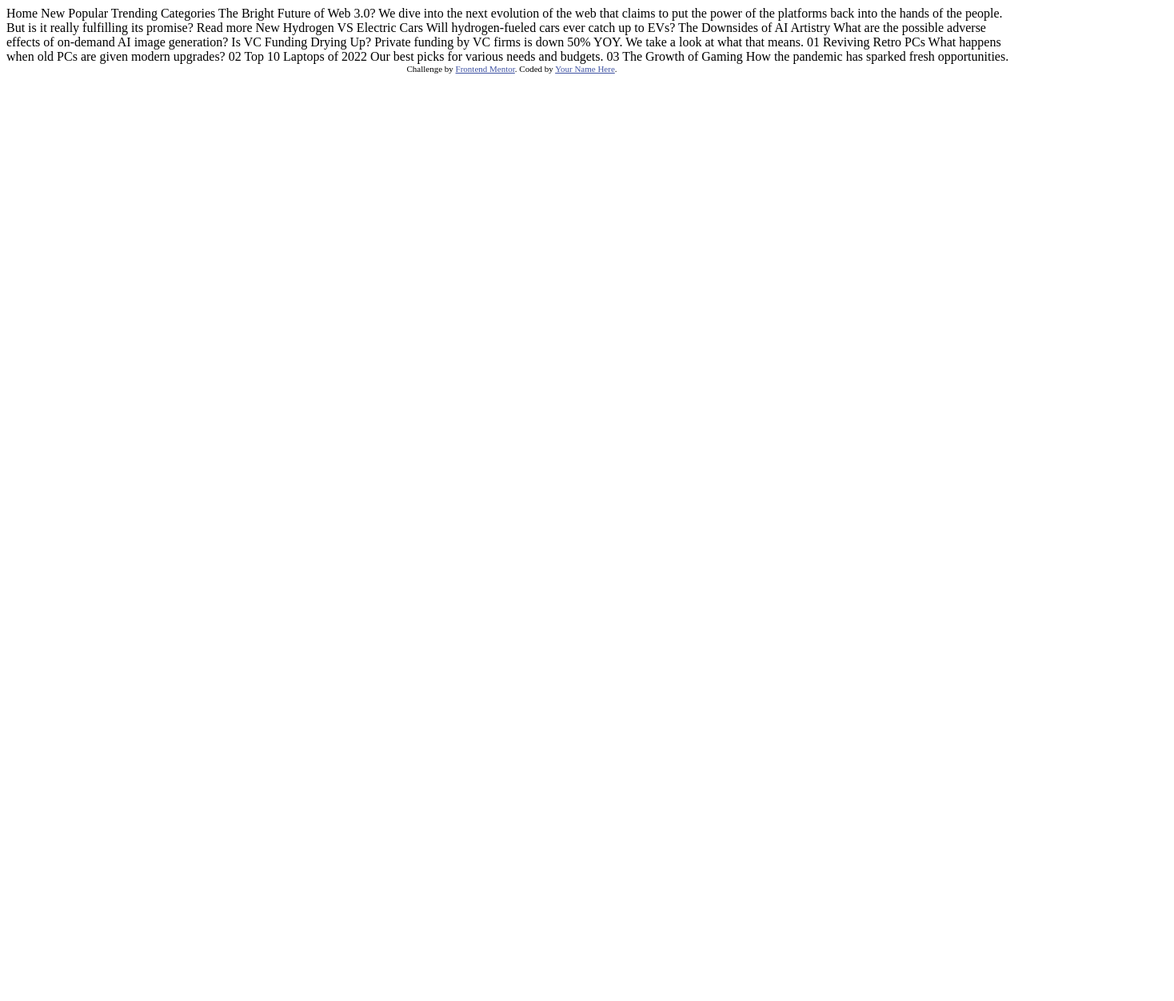
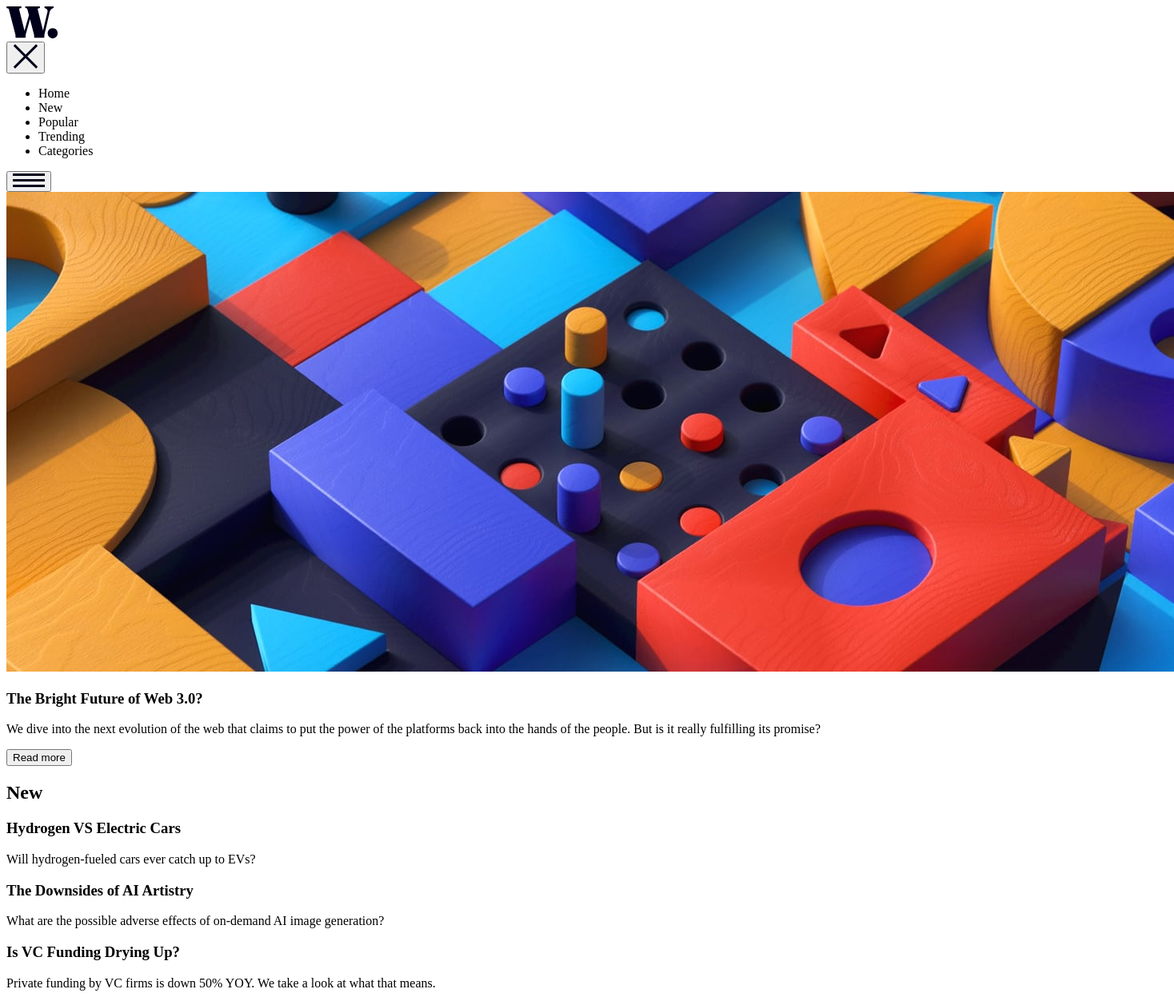
Before and after one commit to WaMungai/news-homepage, a plain HTML site: page index.html in a window 1280 px wide. Shown: the top 1252 px of the page at 80% size, 1468 px wide, since content can reach past the window. Before the commit the page ends 800 px from the top, so only its background shows below. Drawn offline with Linux system fonts and the light colour scheme.

Commit message:
Add html strut=cture

```diff
--- /dev/null
+++ b/index.css
@@ -0,0 +1,12 @@
+
+
+
+
+
+.attribution {
+  font-size: 11px;
+  text-align: center;
+}
+.attribution a {
+  color: hsl(228, 45%, 44%);
+}
--- a/index.html
+++ b/index.html
@@ -1,60 +1,119 @@
 <!DOCTYPE html>
 <html lang="en">
   <head>
-  <meta charset="UTF-8">
-  <meta name="viewport" content="width=device-width, initial-scale=1.0"> <!-- displays site properly based on user's device -->
+    <meta charset="UTF-8" />
+    <meta name="viewport" content="width=device-width, initial-scale=1.0" />
+    <!-- displays site properly based on user's device -->
 
-  <link rel="icon" type="image/png" sizes="32x32" href="./assets/images/favicon-32x32.png">
+    <link
+      rel="icon"
+      type="image/png"
+      sizes="32x32"
+      href="./assets/images/favicon-32x32.png"
+    />
 
     <title>Frontend Mentor | News homepage</title>
 
     <!-- Feel free to remove these styles or customise in your own stylesheet 👍 -->
-  <style>
-    .attribution { font-size: 11px; text-align: center; }
-    .attribution a { color: hsl(228, 45%, 44%); }
-  </style>
+    <style></style>
   </head>
   <body>
+    <header class="header">
+      <div>
+        <img src="./assets/images/logo.svg" alt="" />
+      </div>
+      <nav>
+        <button id="menu-close">
+          <img src="./assets/images/icon-menu-close.svg" alt="" />
+        </button>
+        <ul>
+          <li>Home</li>
+          <li>New</li>
+          <li>Popular</li>
+          <li>Trending</li>
+          <li>Categories</li>
+        </ul>
+      </nav>
+      <div class="menu-button">
+        <button id="menu-button">
+          <img src="./assets/images/icon-menu.svg" />
+        </button>
+      </div>
+    </header>
+    <section class="showcase">
+      <div>
+        <picture>
+          <source
+            media="(min-width:768px)"
+            srcset="./assets/images/image-web-3-desktop.jpg"
+          />
+          <img src="./assets/images/image-web-3-mobile.jpg" alt="" />
+        </picture>
+        <article>
+          <h1>The Bright Future of Web 3.0?</h1>
+          <div>
+            <p>
+              We dive into the next evolution of the web that claims to put the
+              power of the platforms back into the hands of the people. But is
+              it really fulfilling its promise?
+            </p>
+            <button>Read more</button>
+          </div>
+        </article>
+      </div>
+      <div>
+        <h2>New</h2>
+        <article>
+          <h3>Hydrogen VS Electric Cars</h3>
+          <p>Will hydrogen-fueled cars ever catch
+            up to EVs?</p>
+        </article>
+        <article>
+          <h3>The Downsides of AI Artistry</h3>
+          <p>What are the possible adverse
+            effects of on-demand AI image generation?</p>
+        </article>
+        <article>
+          <h3>Is VC Funding Drying Up?</h3>
+          <p>Private
+            funding by VC firms is down 50% YOY. We take a look at what that means.</p>
+        </article>
+      </div>
+    </section>
+    <div class="cards">
+      <article>
+        <img src="./assets/images/image-retro-pcs.jpg" alt=""/>
+        <div>
+          <span>01</span>
+          <h4>Reviving Retro PCs</h4>
+          <p>What happens when old PCs are given modern upgrades?</p>
+        </div>
+      </article>
+      <article>
+        <img src="./assets/images/image-top-laptops.jpg" alt=""/>
+        <div>
+          <span>02</span>
+          <h4>Top 10 Laptops of 2022 </h4>
+          <p>Our best picks for various needs and budgets.</p>
+        </div>
+      </article>
+      <article>
+        <img src="./assets/images/image-gaming-growth.jpg" alt=""/>
+        <div>
+          <span>03</span>
+          <h4>The
+            Growth of Gaming </h4>
+          <p>How the pandemic has sparked fresh opportunities.</p>
+        </div>
+      </article>
 
-  Home
-  New
-  Popular
-  Trending
-  Categories
-
-  The Bright Future of Web 3.0?
-
-  We dive into the next evolution of the web that claims to put the power of the platforms back into the hands of the people.
-  But is it really fulfilling its promise?
-
-  Read more
-
-  New
-
-  Hydrogen VS Electric Cars
-  Will hydrogen-fueled cars ever catch up to EVs?
-
-  The Downsides of AI Artistry
-  What are the possible adverse effects of on-demand AI image generation?
-
-  Is VC Funding Drying Up?
-  Private funding by VC firms is down 50% YOY. We take a look at what that means.
-
-  01
-  Reviving Retro PCs
-  What happens when old PCs are given modern upgrades?
-
-  02
-  Top 10 Laptops of 2022
-  Our best picks for various needs and budgets.
-
-  03
-  The Growth of Gaming
-  How the pandemic has sparked fresh opportunities.
+    </div>
 
     <div class="attribution">
-    Challenge by <a href="https://www.frontendmentor.io?ref=challenge" target="_blank">Frontend Mentor</a>.
-    Coded by <a href="#">Your Name Here</a>.
+      Challenge by
+      <a href="https://www.frontendmentor.io?ref=challenge" target="_blank"
+        >Frontend Mentor</a
+      >. Coded by <a href="https://fairytechmother.netlify.app/">Joyce Mungai</a>.
     </div>
   </body>
 </html>
```
Lines whose indentation alone changed are shown as unchanged.
